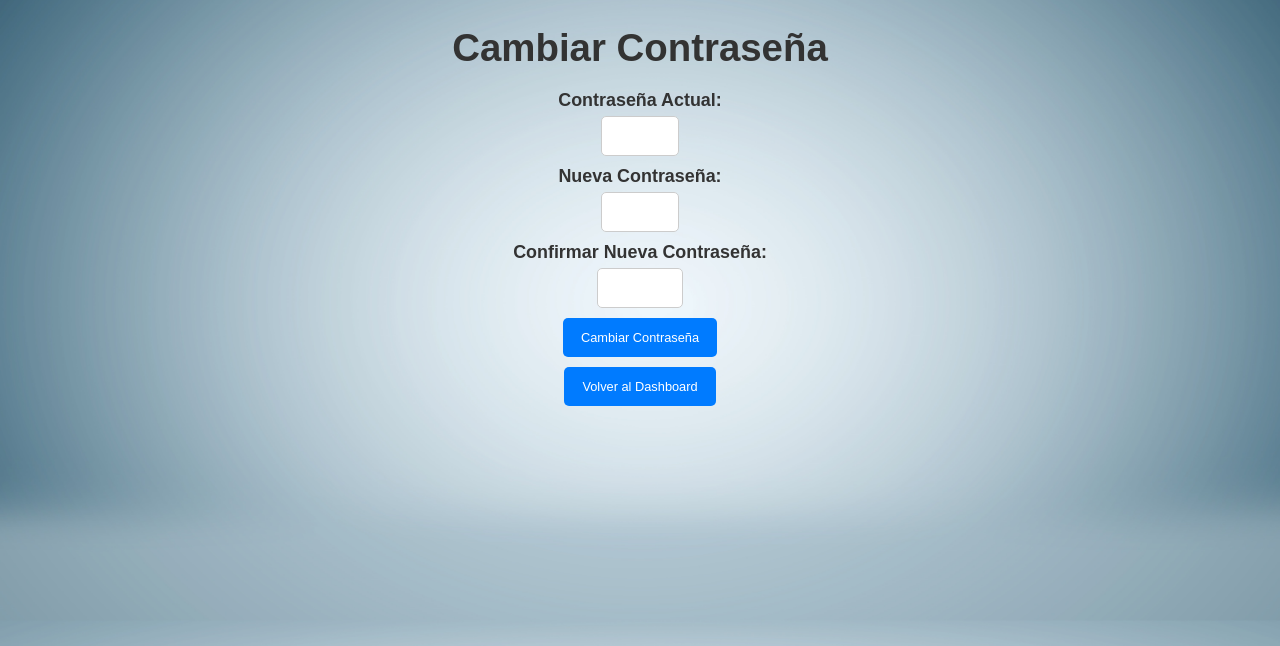
After one commit to asanahu/Calendario, a Flask app: page /cambiar-password in a window 1280 px wide. The commit adds this page. Shown: the top 646 px of the page. Run offline with Flask 3, Linux system fonts and the light colour scheme; the visitor is signed in with stand-in values (Sample User, id 1); parts of the project's set-up code (start-up, migrations or seed data) failed here and were passed over.

Commit message:
actualizo para crear login con contraseñas

```diff
--- a/app.py
+++ b/app.py
@@ -1,4 +1,4 @@
-from flask import Flask, render_template, request, redirect, url_for, jsonify, abort
+from flask import Flask, render_template, request, redirect, url_for, jsonify, abort, flash
 from flask_login import LoginManager, UserMixin, login_user, login_required, logout_user, current_user
 import datetime
 import boto3
@@ -9,6 +9,7 @@ from pymongo import MongoClient
 from bson import ObjectId
 import os
 from werkzeug.utils import secure_filename
+from werkzeug.security import generate_password_hash, check_password_hash
 import time
 import uuid
 
@@ -87,10 +88,11 @@ def dashboard():
 def login():
     if request.method == 'POST':
         usuario_input = request.form['usuario']
+        password_input = request.form['password']
         user_data = users_collection.find_one({"usuario": usuario_input})
 
-        if not user_data:
-            return "Usuario no autorizado", 401
+        if not check_password_hash(user_data.get("password", ""), password_input):
+            return "Contraseña incorrecta", 401
 
         user = User(user_data)
         user.id = str(user_data["_id"])  # Asegurar que el ID sea string
@@ -140,7 +142,8 @@ def add_user():
             "nombre": request.form.get('nombre'),
             "apellidos": request.form.get('apellidos'),
             "usuario": request.form.get('usuario'),
-            "puesto": request.form.get('puesto')
+            "puesto": request.form.get('puesto'),
+            "password": generate_password_hash(password)
         }
         if users_collection.find_one({"usuario": user_data["usuario"]}):
             return "El usuario ya existe", 400
@@ -163,6 +166,38 @@ def delete_user(user_id):
 
     users_collection.delete_one({"_id": ObjectId(user_id)})
     return redirect('/admin/users')
+
+@app.route('/cambiar-password', methods=['GET', 'POST'])
+@login_required
+def cambiar_password():
+    if request.method == 'POST':
+        current_password = request.form.get('current_password')
+        new_password = request.form.get('new_password')
+        confirm_password = request.form.get('confirm_password')
+
+        # Obtener el usuario actual desde la BD
+        user_data = users_collection.find_one({"_id": ObjectId(current_user.id)})
+
+        # Verificar que la contraseña actual sea correcta
+        if not check_password_hash(user_data.get("password", ""), current_password):
+            flash("La contraseña actual es incorrecta", "error")
+            return redirect(url_for('cambiar_password'))
+
+        # Verificar que la nueva contraseña y su confirmación coincidan
+        if new_password != confirm_password:
+            flash("La nueva contraseña y la confirmación no coinciden", "error")
+            return redirect(url_for('cambiar_password'))
+
+        # Generar el hash de la nueva contraseña y actualizar la BD
+        new_hashed_password = generate_password_hash(new_password)
+        users_collection.update_one(
+            {"_id": ObjectId(current_user.id)},
+            {"$set": {"password": new_hashed_password}}
+        )
+        flash("Contraseña actualizada exitosamente", "success")
+        return redirect(url_for('dashboard'))
+
+    return render_template("cambiar_password.html")
 
 @app.route('/admin/user_vacations/<user_id>')
 @login_required
--- a/static/styles.css
+++ b/static/styles.css
@@ -130,7 +130,8 @@ label {
 }
 
 /* 🔹 Aumentar tamaño de los inputs */
-input[type="text"], input[type="date"], select {
+input[type="text"], input[type="date"], input[type="password"],
+select {
     font-size: 1.2em;  /* ✅ Aumenta el tamaño del texto dentro del input */
     padding: 10px;
     width: 25%;  /* ✅ Hace que los inputs sean más anchos */
--- a/templates/add_user.html
+++ b/templates/add_user.html
@@ -25,6 +25,9 @@
             <option value="TS">TS</option>
         </select><br>
 
+        <label>Contraseña:</label>
+        <input type="password" name="password" required><br>
+
         <button type="submit">✅ Guardar Usuario</button>
     </form>
 
--- /dev/null
+++ b/templates/cambiar_password.html
@@ -0,0 +1,38 @@
+<!DOCTYPE html>
+<html lang="es">
+<head>
+  <meta charset="UTF-8">
+  <title>Cambiar Contraseña</title>
+  <link rel="stylesheet" href="{{ url_for('static', filename='styles.css') }}">
+</head>
+<body>
+  <div class="form-container">
+    <h1>Cambiar Contraseña</h1>
+    {% with messages = get_flashed_messages(with_categories=true) %}
+      {% if messages %}
+        <ul>
+        {% for category, message in messages %}
+          <li class="{{ category }}">{{ message }}</li>
+        {% endfor %}
+        </ul>
+      {% endif %}
+    {% endwith %}
+    <form action="/cambiar-password" method="POST">
+      <div class="form-group">
+        <label for="current_password">Contraseña Actual:</label>
+        <input type="password" id="current_password" name="current_password" required>
+      </div>
+      <div class="form-group">
+        <label for="new_password">Nueva Contraseña:</label>
+        <input type="password" id="new_password" name="new_password" required>
+      </div>
+      <div class="form-group">
+        <label for="confirm_password">Confirmar Nueva Contraseña:</label>
+        <input type="password" id="confirm_password" name="confirm_password" required>
+      </div>
+      <button type="submit" class="btn">Cambiar Contraseña</button>
+      <button type="button" class="btn" onclick="window.location.href='/dashboard'">Volver al Dashboard</button>
+    </form>
+  </div>
+</body>
+</html>
--- a/templates/dashboard.html
+++ b/templates/dashboard.html
@@ -18,6 +18,7 @@
         {% endif %}
         <button onclick="window.location.href='/documentos_subidos_s3'">🗄️ Repositorio Documental</button>
         <button onclick="window.location.href='/logout'">🔒 Cerrar Sesión</button>
+        <button onclick="window.location.href='/cambiar-password'">🔑 Cambiar contraseña</button>
     </div>
 
 </body>
--- a/templates/login.html
+++ b/templates/login.html
@@ -12,6 +12,9 @@
         <form action="/login" method="post">
             <label>Usuario:</label>
             <input type="text" name="usuario" required>
+
+            <label>Contraseña:</label>
+            <input type="password" name="password" required>
             <button type="submit">Ingresar</button>
         </form>
     </div>
```
Also changed, not shown: añadir_contraseña.py (added, +22 -0 lines).
